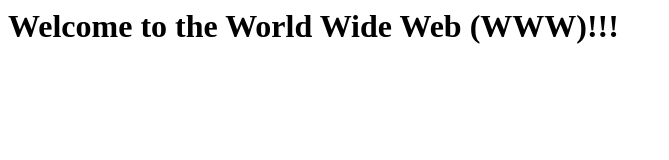
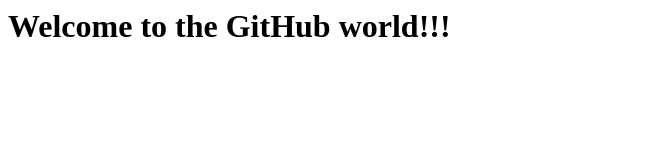
Before and after one commit to the-hung-nguyen/prototype_project, a plain HTML site: page index.html in a window 1280 px wide. Shown: the whole page, without its empty margins (0-669 px from the left). Drawn offline with Linux system fonts and the light colour scheme.

Commit message:
Really final changes.

```diff
--- a/index.html
+++ b/index.html
@@ -3,6 +3,6 @@
 		<title>Hello World!</title>
 	</head>
 	<body>
-		<h1>Welcome to the World Wide Web (WWW)!!!</h1>
+		<h1>Welcome to the GitHub world!!!</h1>
 	</body>
 </html>
```
